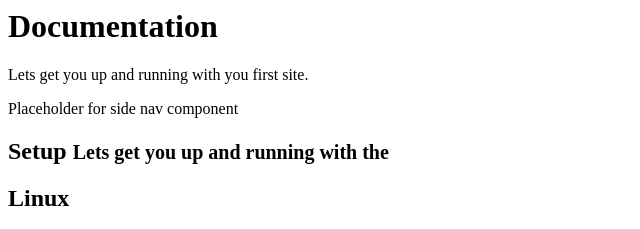
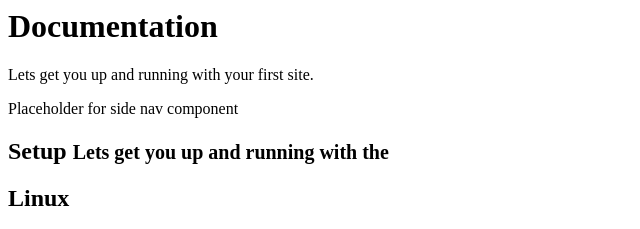
Before and after one commit to silk-web-toolkit/silk-site, a plain HTML site: page view/documentation.html in a window 1280 px wide. Shown: the top 229 px of the page, 0-640 px from the left. Drawn offline with Linux system fonts and the light colour scheme; files whose address does not match are found by name.

Commit message:
fix grammar error

```diff
--- a/view/documentation.html
+++ b/view/documentation.html
@@ -2,7 +2,7 @@
   <body data-sw-nav="Documentation" data-sw-priority="1">
     <div class="jumbotron">
       <h1>Documentation</h1>
-      <p>Lets get you up and running with you first site.</p>
+      <p>Lets get you up and running with your first site.</p>
     </div>
     <div class="row">
       <div class="col-md-3">
```
